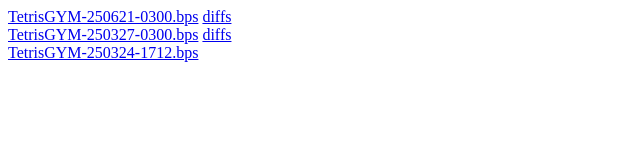
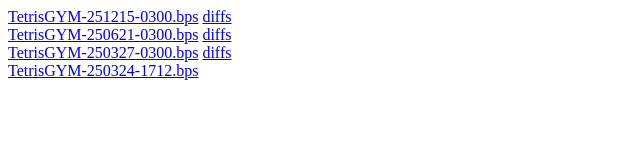
Before and after one commit to zohassadar/gymbuilds, a plain HTML site: page patches/index.html in a window 1280 px wide. Shown: the whole page, without its empty margins (0-640 px from the left). Drawn offline with Linux system fonts and the light colour scheme.

Commit message:
Automated update for TetrisGYM-251215-0300.bps

```diff
--- a/patches/index.html
+++ b/patches/index.html
@@ -5,6 +5,7 @@
 </title>
 </head>
 <body>
+<a href="TetrisGYM-251215-0300.bps">TetrisGYM-251215-0300.bps</a>&nbsp;<a href="https://github.com/kirjavascript/TetrisGYM/compare/aad48e307c78d75fc6b4d05888c1529da4deeb9f...d1f95110ba9754d241613baaa71a9fdf147d0e81">diffs</a><br>
 <a href="TetrisGYM-250621-0300.bps">TetrisGYM-250621-0300.bps</a>&nbsp;<a href="https://github.com/kirjavascript/TetrisGYM/compare/d4ffde98d5629ef4790ffa47699f7cb439631e8d...aad48e307c78d75fc6b4d05888c1529da4deeb9f">diffs</a><br>
 <a href="TetrisGYM-250327-0300.bps">TetrisGYM-250327-0300.bps</a>&nbsp;<a href="https://github.com/kirjavascript/TetrisGYM/compare/df937b12806b35332880d37057188d052d859260...d4ffde98d5629ef4790ffa47699f7cb439631e8d">diffs</a><br>
 <a href="TetrisGYM-250324-1712.bps">TetrisGYM-250324-1712.bps</a>&nbsp;<br>
```
Also changed, not shown: 4 other files.
